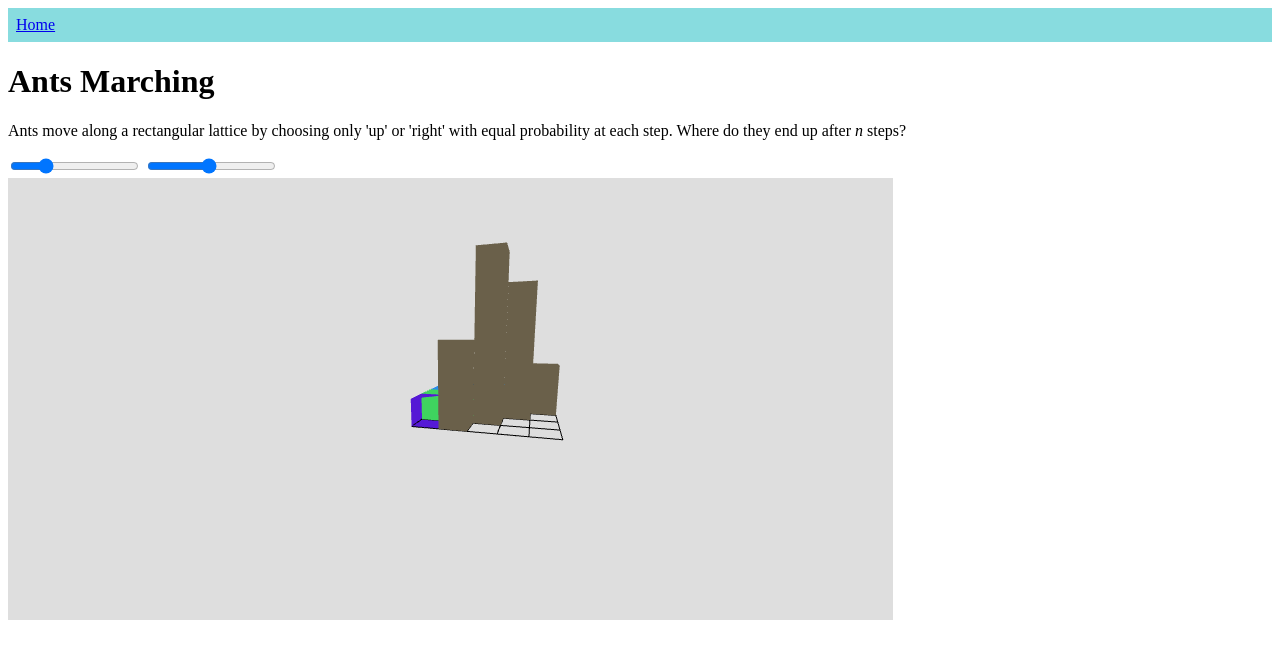
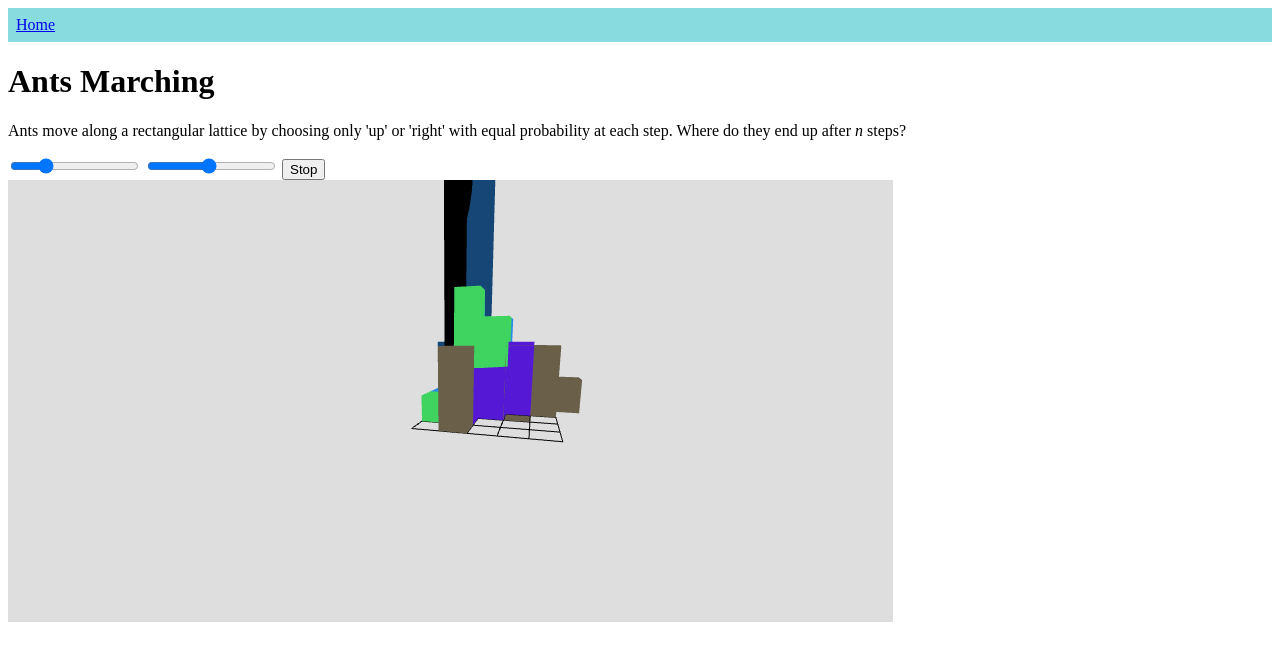
Before and after one commit to drewyoungren/svandbox, a SvelteKit app: page /amp2024/ants_marching in a window 1280 px wide. Shown: the top 660 px of the page. Built offline with nearby package versions, Linux system fonts and the light colour scheme.

Commit message:
Keep marching

```diff
--- a/src/routes/amp2024/ants_marching/+page.svelte
+++ b/src/routes/amp2024/ants_marching/+page.svelte
@@ -2,6 +2,8 @@
   import { onMount } from "svelte";
   import * as THREE from "three";
   import { OrbitControls } from "three/examples/jsm/controls/OrbitControls.js";
+
+  let stopGo = true;
 
   //scene stuff
 
@@ -61,7 +63,7 @@
     renderer.setSize(w, h);
     renderer.render(scene, camera);
 
-    requestAnimationFrame(render);
+    if (stopGo) requestAnimationFrame(render);
   }
 
   onMount(() => {
@@ -166,12 +168,21 @@
   }
 
   function drawStatus() {
+    const total = status
+      .filter((e) => e.i + e.j == totalSteps + 1)
+      .map((e) => e.count)
+      .reduce((p, n) => p + n);
     status.forEach((e) => {
       let { count, box } = e;
       if (count != box.count) {
         box.geometry?.dispose();
-        box.geometry = new THREE.BoxGeometry(STEP, count, STEP);
-        box.position.y = count / 2;
+        box.geometry = new THREE.BoxGeometry(
+          STEP,
+          e.i + e.j <= totalSteps ? count : (10 * count) / total,
+          STEP
+        );
+        box.position.y =
+          e.i + e.j <= totalSteps ? count / 2 : (5 * count) / total;
       }
     });
   }
@@ -183,8 +194,8 @@
         .forEach((entry) => {
           let { i, j, count, box } = entry;
           for (let g = 0; g < count; g++) {
-            if (Math.random() < 1 / 10) {
-              entry.count -= 1;
+            if (Math.random() < 1 / 100) {
+              entry.count -= i + j > 0 ? 1 : 0;
               if (Math.random() > 0.5) {
                 // go up
                 status.find((e) => e.i == i + 1 && e.j == j).count++;
@@ -226,6 +237,12 @@
     max="1000"
     step="50"
   />
+  <button
+    on:click={() => {
+      stopGo = !stopGo;
+      if (stopGo) requestAnimationFrame(render);
+    }}>{stopGo ? "Stop" : "Go"}</button
+  >
 </div>
 
 <canvas bind:this={canvas} bind:clientWidth={w} bind:clientHeight={h}></canvas>
```
